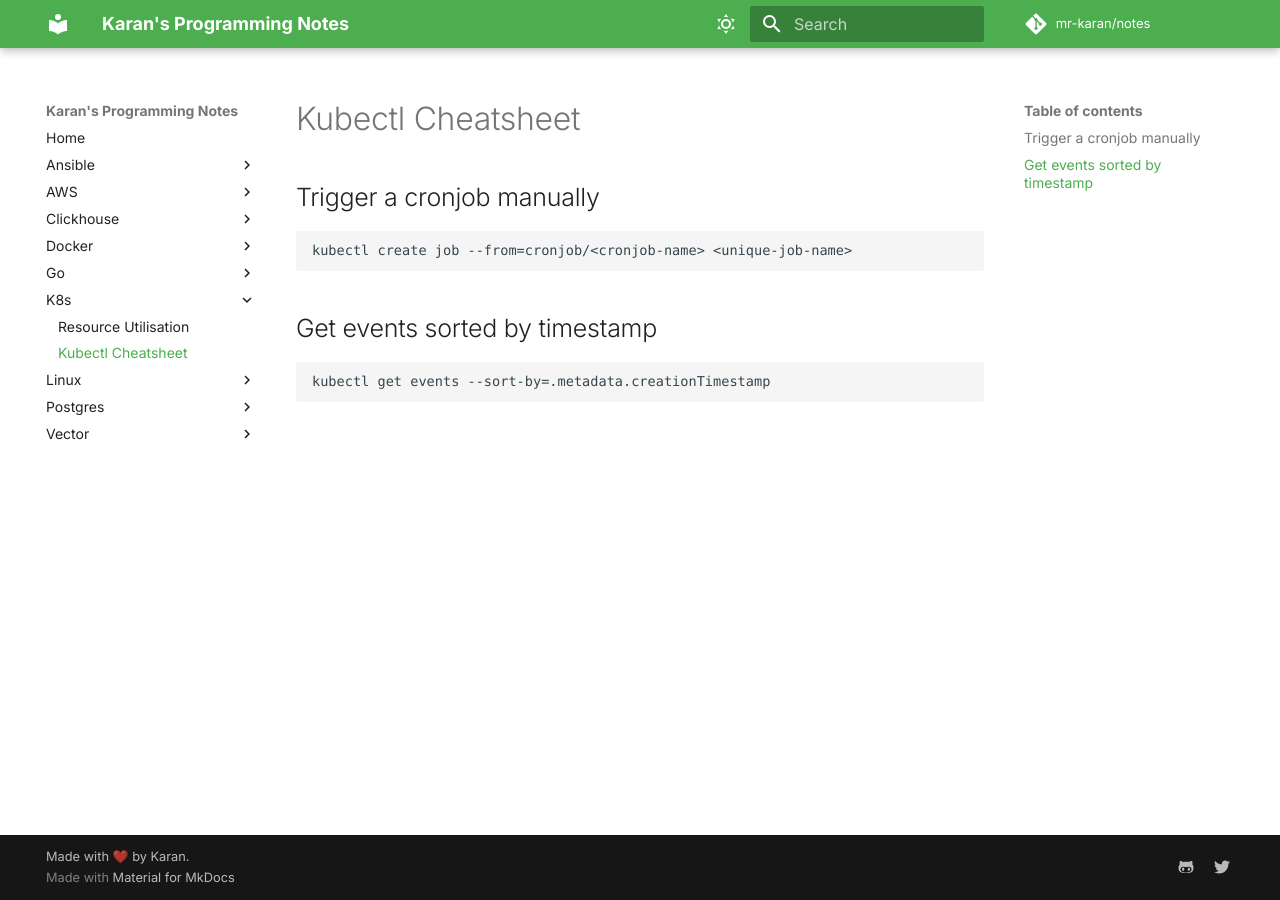
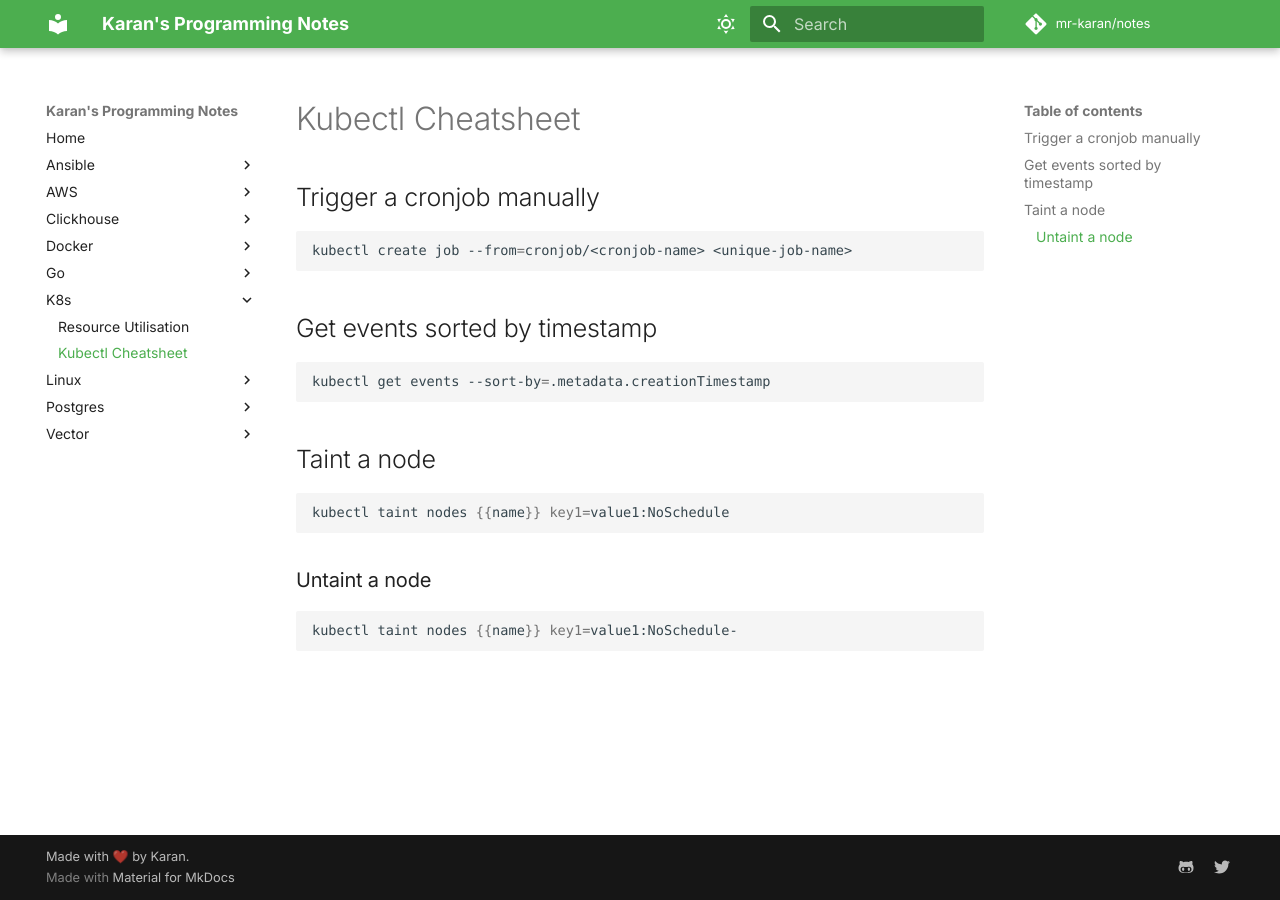
Before and after one commit to mr-karan/notes, an MkDocs documentation site: the page built from docs/k8s/kubectl-cheatsheet.md, in a window 1280 px wide. Built offline with MkDocs 1.6.1 and Material for MkDocs 9.7.7, drawn with Linux system fonts in a browser that asks for light colours; some web fonts are replaced; comment, search, counter and statistics services are not loaded.

Commit message:
chore: update

````diff
--- a/docs/k8s/kubectl-cheatsheet.md
+++ b/docs/k8s/kubectl-cheatsheet.md
@@ -2,12 +2,25 @@
 
 ## Trigger a cronjob manually
 
-```
+```sh
 kubectl create job --from=cronjob/<cronjob-name> <unique-job-name>
 ```
 
 ## Get events sorted by timestamp
 
-```
+```sh
 kubectl get events --sort-by=.metadata.creationTimestamp
 ```
+
+## Taint a node
+
+
+```sh
+kubectl taint nodes {{name}} key1=value1:NoSchedule
+```
+
+### Untaint a node
+
+```sh
+kubectl taint nodes {{name}} key1=value1:NoSchedule-
+```
````
Also changed, not shown: docs/docker/commands.md (+6 -0 lines).
